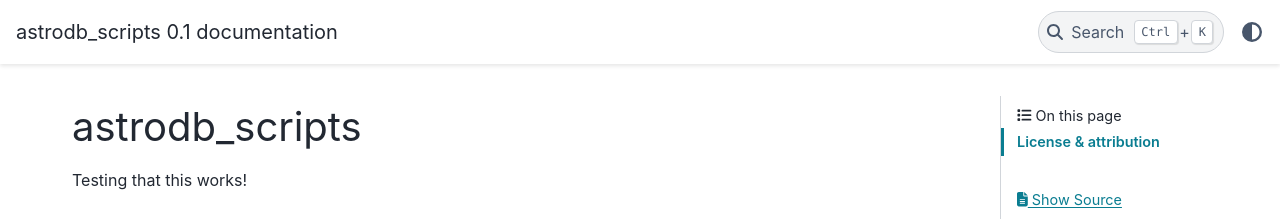
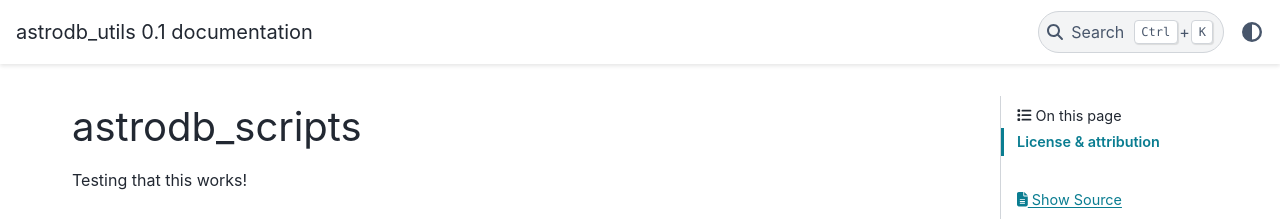
Before and after one commit to astrodbtoolkit/astrodb_utils, a Sphinx documentation site: the page built from docs/index.rst, in a window 1280 px wide. Shown: the top 221 px of the page. Built offline with Sphinx 7.4.7 and the PyData theme 0.15.4, drawn with Linux system fonts in a browser that asks for light colours.

Commit message:
change conf file

```diff
--- a/docs/conf.py
+++ b/docs/conf.py
@@ -48,7 +48,7 @@ extensions = [
 
 nbsphinx_prolog = """
 This notebook is available at
-https://github.com/astrodbtoolkit/astrodb_scripts/tree/main/docs/{{ env.doc2path(env.docname, base=None) }}
+https://github.com/astrodbtoolkit/astrodb_utils/tree/main/docs/{{ env.doc2path(env.docname, base=None) }}
 """
 # Add any paths that contain templates here, relative to this directory.
 # templates_path = ["_templates"]
@@ -67,7 +67,7 @@ source_suffix = ".rst"
 master_doc = "index"
 
 # General information about the project.
-project = "astrodb_scripts"
+project = "astrodb_utils"
 copyright = "2024, Kelle Cruz, Arjun B. Savel, David Rodriguez"
 author = "Kelle Cruz, Arjun B. Savel, David Rodriguez"
 
@@ -129,7 +129,7 @@ html_theme = "pydata_sphinx_theme"
 # -- Options for HTMLHelp output ------------------------------------------
 
 # Output file base name for HTML help builder.
-htmlhelp_basename = "astrodb_scriptsdoc"
+htmlhelp_basename = "astrodb_utilsdoc"
 
 
 # -- Options for LaTeX output ---------------------------------------------
@@ -155,8 +155,8 @@ latex_elements = {
 latex_documents = [
     (
         master_doc,
-        "astrodb_scripts.tex",
-        "astrodb_scripts Documentation",
+        "astrodb_utils.tex",
+        "astrodb_utils Documentation",
         "Kelle Cruz, Arjun B. Savel, David Rodriguez",
         "manual",
     )
@@ -167,7 +167,7 @@ latex_documents = [
 
 # One entry per manual page. List of tuples
 # (source start file, name, description, authors, manual section).
-man_pages = [(master_doc, "astrodb_scripts", "astrodb_scripts Documentation", [author], 1)]
+man_pages = [(master_doc, "astrodb_utils", "astrodb_utils Documentation", [author], 1)]
 
 
 # -- Options for Texinfo output -------------------------------------------
@@ -178,10 +178,10 @@ man_pages = [(master_doc, "astrodb_scripts", "astrodb_scripts Documentation", [a
 texinfo_documents = [
     (
         master_doc,
-        "astrodb_scripts",
-        "astrodb_scripts Documentation",
+        "astrodb_utils",
+        "astrodb_utils Documentation",
         author,
-        "astrodb_scripts",
+        "astrodb_utils",
         "Scripts for astronomical databases.",
         "Miscellaneous",
     )
```
